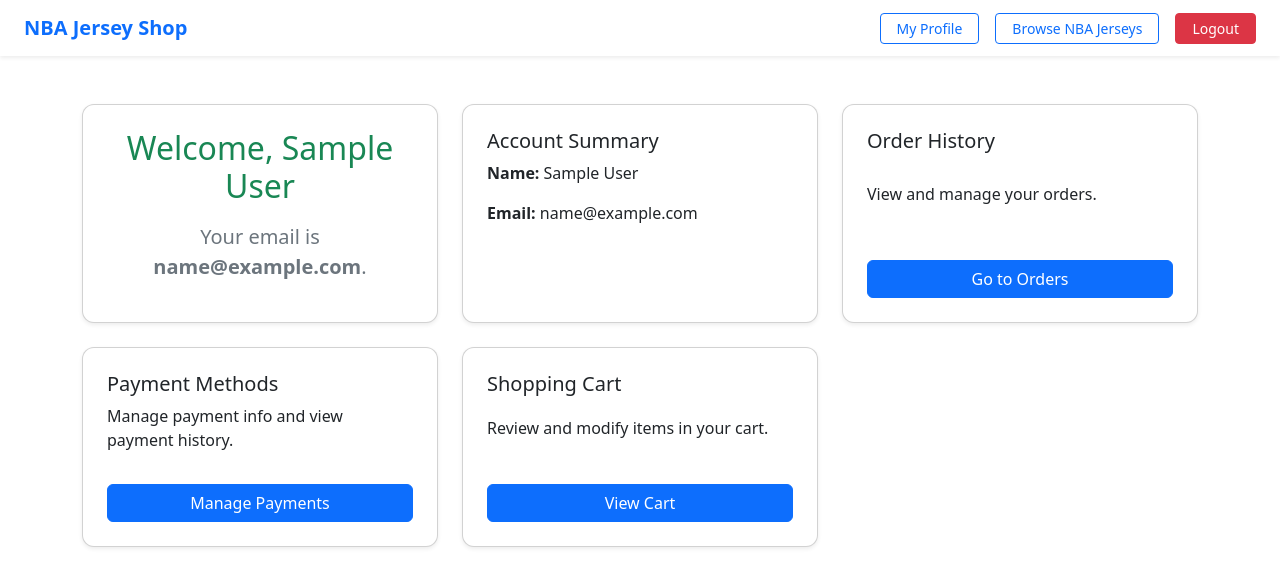
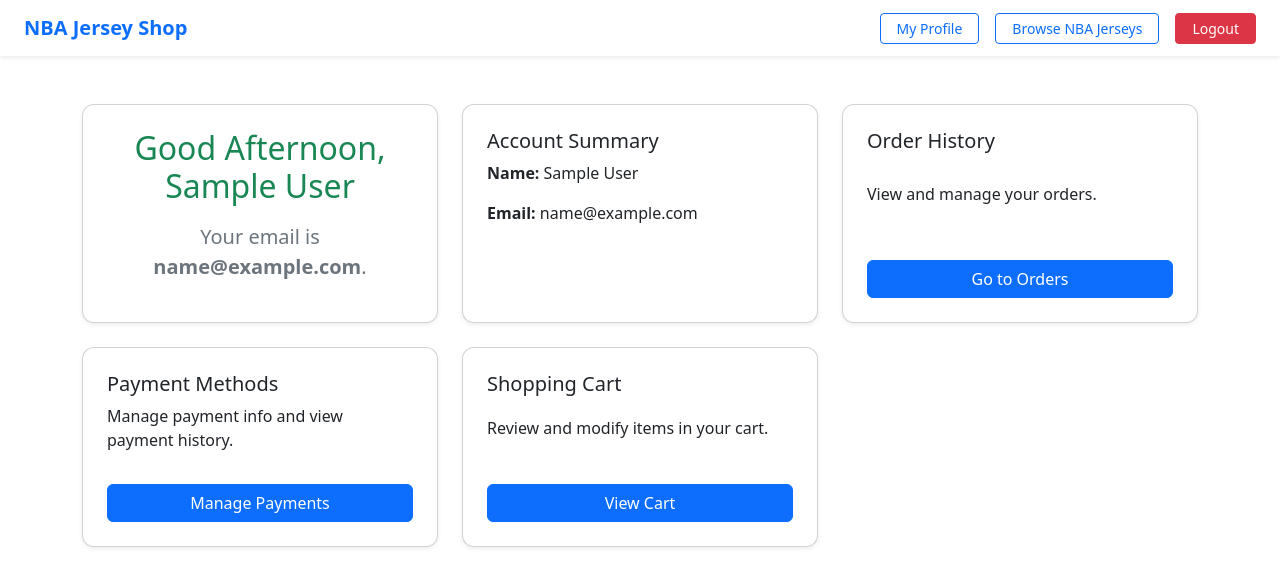
Before and after one commit to kimlengthai/nba-jersey-app, a React (Vite) app in the folder client/: page /welcome in a window 1280 px wide. Shown: the top 586 px of the page. Built offline with nearby package versions, Linux system fonts and the light colour scheme; no server answers; sample sign-in values are in the browser's storage.

Commit message:
Welcome page - Error handling + Time-based greeting

```diff
--- a/client/src/pages/Welcome.jsx
+++ b/client/src/pages/Welcome.jsx
@@ -8,22 +8,40 @@
 {
   // Holds current logged-in user
   const [user, setUser] = useState(null);
+  const [greeting, setGreeting] = useState('Hello');
   const navigate = useNavigate();
 
   useEffect(() =>
   {
-    // Attemp to get user from localStorage
-    const storedUser = getUserFromLocalStorage();
-    // Checks if a user is logged in using localStorage
-    // If not logged in, redirects to login page
-    if (!storedUser)
+    try
     {
-      navigate('/login');
-    } else
-    {
-      // If user is logged in, set the user state
+      // Attemp to get user from localStorage
+      const storedUser = getUserFromLocalStorage();
+      // Checks if a user is logged in using localStorage
+      // If not logged in, redirects to login page
+      if (!storedUser ||
+        typeof storedUser !== 'object' ||
+        !storedUser._id ||
+        !storedUser.name ||
+        !storedUser.email ||
+        !storedUser.role
+      )
+      {
+        throw new Error("Invalid user object");
+      }
       setUser(storedUser);
-    }
+
+      // Time-based greeting
+      const hour = new Date().getHours();
+      if (hour < 12) setGreeting('Good Morning');
+      else if (hour < 18) setGreeting('Good Afternoon');
+      else setGreeting('Good Evening');
+      }
+      catch (err)
+      {
+        console.error("User data error:", err.message);
+        navigate('/login');
+      }
   }, [navigate]); // Re-runs when navigate function changes
 
   return (
@@ -35,7 +53,7 @@
           {/* Welcome Message */}
           <div className="col-md-6 col-lg-4">
             <div className="card welcome-card text-center">
-              <h2 className="welcome-title">Welcome, {user?.name}</h2>
+              <h2 className="welcome-title">{greeting}, {user?.name}</h2>
               <p className="welcome-subtitle">
                 Your email is <strong>{user?.email}</strong>.
               </p>
```
